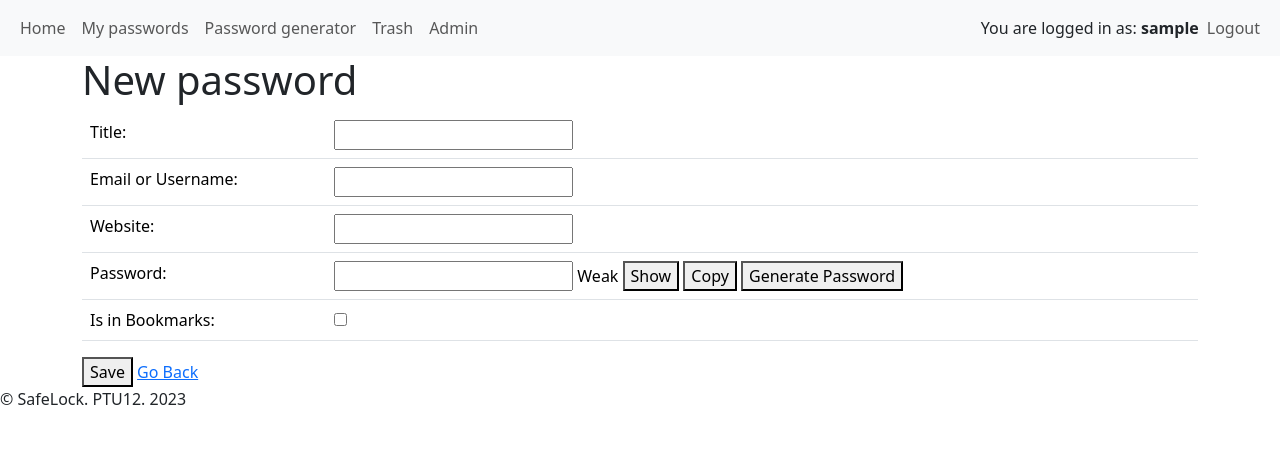
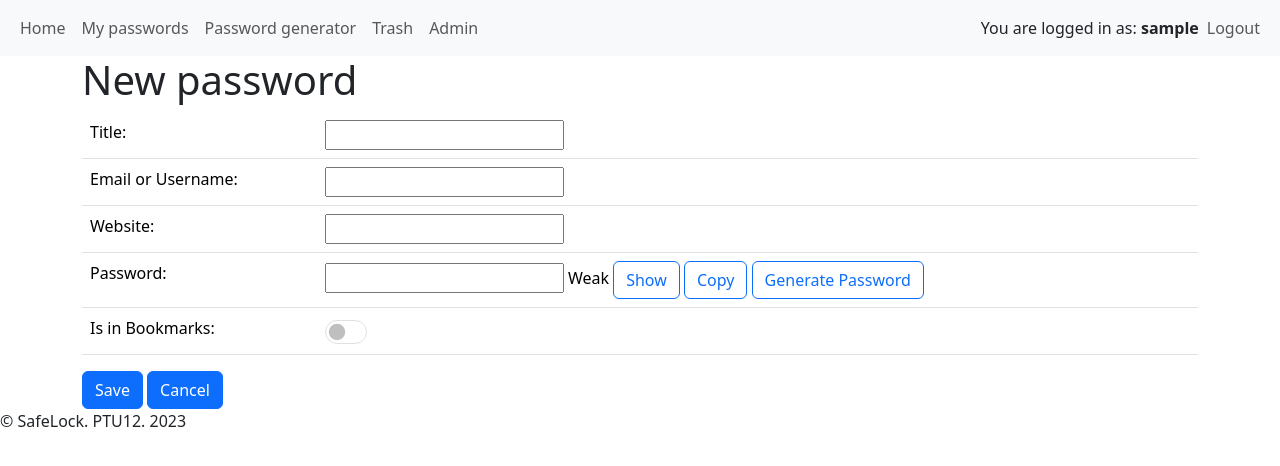
Before and after one commit to bro256/safelock, a Django app: page /password_entry/create/ in a window 1280 px wide. Shown: the top 466 px of the page. Run offline with Django 3.2, Linux system fonts and the light colour scheme; the visitor is signed in with stand-in values (Sample User, id 1); some libraries are stand-ins or nearby versions.

Commit message:
Buttons and links styling. Unified appearance.

```diff
--- a/safelock/secret_manager/templates/secret_manager/password_entry_delete.html
+++ b/safelock/secret_manager/templates/secret_manager/password_entry_delete.html
@@ -4,7 +4,6 @@
     <div class="row">
         <h1>Password delete</h1>
     </div>
-    <h1>Password Entry Details</h1>
     <ul>
         <li><strong>ID:</strong> {{ object.id }}</li>
         <li><strong>Title:</strong> {{ object.title }}</li>
--- a/safelock/secret_manager/templates/secret_manager/password_entry_detail.html
+++ b/safelock/secret_manager/templates/secret_manager/password_entry_detail.html
@@ -46,6 +46,7 @@
             <td> {{ object.updated_at }}</td>
         </tr>
     </table>
+    <a class="btn btn-primary" href="{% url 'password_entry_list' %}" role="button">Back</a>
     <!-- Scripts -->
     <script src="{% static 'secret_manager/js/password_field.js' %}"></script>
 {% endblock content %}
--- a/safelock/secret_manager/templates/secret_manager/password_entry_form.html
+++ b/safelock/secret_manager/templates/secret_manager/password_entry_form.html
@@ -27,15 +27,20 @@
                 <td>
                     <input type="password" id="password-field" name="password" oninput="showPasswordStrength()" value="{{ form.password.value|default_if_none:'' }}">
                     <span id="password-strength"></span>
-                    <button type="button" onclick="toggleTextVisibility()">Show</button>
-                    <button type="button" onclick="copyToClipboard()">Copy</button>
-                    <button type="button" onclick="generatePassword()">Generate Password</button>
+                    <button class="btn btn-outline-primary" type="button" onclick="toggleTextVisibility()">Show</button>
+                    <button class="btn btn-outline-primary" type="button" onclick="copyToClipboard()">Copy</button>
+                    <button class="btn btn-outline-primary" type="button" onclick="generatePassword()">Generate Password</button>
                 </td>
             </tr>
             <tr>
                 <td>Is in Bookmarks:</td>
                 <td>
-                    <input type="checkbox" name="is_in_bookmarks" {% if form.is_in_bookmarks.value %}checked{% endif %}>
+                    {% comment %} <input type="checkbox" name="is_in_bookmarks" {% if form.is_in_bookmarks.value %}checked{% endif %}> {% endcomment %}
+
+                    <div class="form-check form-switch">
+                        <input  class="form-check-input form-check form-switch md-2" type="checkbox" id="numbers" {% if form.is_in_bookmarks.value %}checked{% endif %}>
+                    </div>
+
                 </td>
             </tr>
             {% if passwordentry.id %}
@@ -49,10 +54,10 @@
                 </tr>
             {% endif %}
         </table>
-        <button type="submit">{% if passwordentry.id %}Update{% else %}Save{% endif %}</button>
-        <a href="{% url 'password_entry_list' %}">Go Back</a>
+        <button class="btn btn-primary" type="submit">{% if passwordentry.id %}Update{% else %}Save{% endif %}</button>
+        <a class="btn btn-primary" href="{% url 'password_entry_list' %}" role="button">Cancel</a>
         {% if passwordentry.id %}
-            <a href="{% url 'password_entry_to_trash' passwordentry.pk %}">To trash</a>
+            <a class="btn btn-danger" href="{% url 'password_entry_to_trash' passwordentry.pk %}" role="button">To trash</a>
         {% endif %}
     </form>
     <!-- Scripts -->
--- a/safelock/secret_manager/templates/secret_manager/password_entry_list.html
+++ b/safelock/secret_manager/templates/secret_manager/password_entry_list.html
@@ -5,9 +5,7 @@
     <div class="row">
         <h1>Password management</h1>
     </div>
-    <div class="row">
-        <p><a class="" href="{% url 'password_entry_create' %}">Create new password</a></p>
-    </div>
+    <a class="btn btn-primary" href="{% url 'password_entry_create' %}" role="button">Create new password</a>
     {% if passwordentry_list %}
         {% include 'includes/paginator_nav.html' %}
         <table class="table table-bordered">
--- a/safelock/secret_manager/templates/secret_manager/password_entry_list_trash.html
+++ b/safelock/secret_manager/templates/secret_manager/password_entry_list_trash.html
@@ -35,7 +35,8 @@
         </table>
         <form method="POST" action="{% url 'password_entries_delete' %}">
             {% csrf_token %}
-            <button type="submit" onclick="return confirm('Are you sure you want to delete all records?')">Empty Trash</button>
+            <button class="btn btn-danger" type="submit" onclick="return confirm('Are you sure you want to delete all password entries?')">Empty Trash</button>
+
         </form>
     {% else %}
         <p>Trash is empty</p>
--- a/safelock/secret_manager/urls.py
+++ b/safelock/secret_manager/urls.py
@@ -7,7 +7,7 @@ urlpatterns = [
     path('', views.index, name='index'),
     path('passwords/', views.PasswordEntryListView.as_view(), name='password_entry_list'),
     path('passwords/trash/', views.PasswordEntryListTrashView.as_view(), name='password_entry_list_trash'),
-    path('delete-records/', views.PasswordEntriesDelete.as_view(), name='password_entries_delete'),
+    path('passwords/delete/', views.PasswordEntriesDelete.as_view(), name='password_entries_delete'),
     path('password_entry/create/', views.PasswordEntryCreateView.as_view(), name='password_entry_create'),
     path('password_entry/<int:pk>/', views.PasswordEntryDetailView.as_view(), name='password_entry_detail'),
     path('password_entry/update/<int:pk>/', views.PasswordEntryUpdateView.as_view(), name='password_entry_update'),
```
Also changed, not shown: safelock/secret_manager/templates/secret_manager/password_generator.html (+3 -4 lines).
